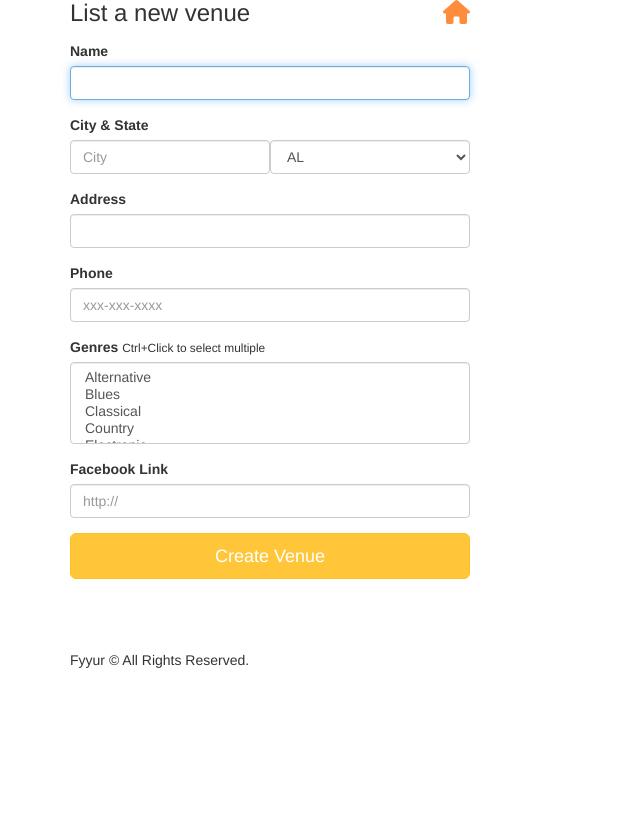
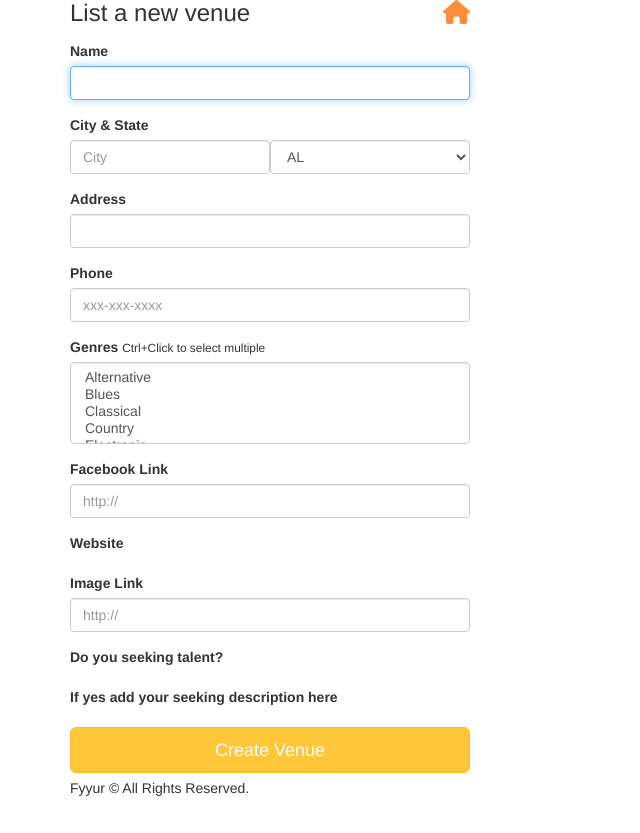
Before and after one commit to MElhomosy/Project1, a Flask app: template templates/forms/new_venue.html in a window 1280 px wide. Shown: the part 95-928 px from the top of the page, without its empty margins (0-640 px from the left). Before the commit the page ends 763 px from the top, so only its background shows below. Run offline with Flask 2, Linux system fonts and the light colour scheme; the template is opened without the code that fills it: values that come from a table or form of the project are taken from there, others are empty; some libraries are stand-ins or nearby versions.

Commit message:
commit 8_2
adding the new fields to the forms

```diff
--- a/templates/forms/new_show.html
+++ b/templates/forms/new_show.html
@@ -18,7 +18,7 @@
           <label for="start_time">Start Time</label>
           {{ form.start_time(class_ = 'form-control', placeholder='YYYY-MM-DD HH:MM', autofocus = true) }}
         </div>
-      <input type="submit" value="Create Venue" class="btn btn-primary btn-lg btn-block">
+      <input type="submit" value="Create Show" class="btn btn-primary btn-lg btn-block">
     </form>
   </div>
 {% endblock %}
--- a/templates/forms/new_venue.html
+++ b/templates/forms/new_venue.html
@@ -33,9 +33,25 @@
         {{ form.genres(class_ = 'form-control', placeholder='Genres, separated by commas', autofocus = true) }}
       </div>
       <div class="form-group">
-          <label for="genres">Facebook Link</label>
-          {{ form.facebook_link(class_ = 'form-control', placeholder='http://', autofocus = true) }}
-        </div>
+        <label for="facebook_link">Facebook Link</label>
+        {{ form.facebook_link(class_ = 'form-control', placeholder='http://', autofocus = true) }}
+      </div>
+      <div class="form-group">
+        <label for="website">Website</label>
+        {{ form.website(class_ = 'form-control', placeholder='http://', autofocus = true) }}
+      </div>
+      <div class="form-group">
+        <label for="image_link">Image Link</label>
+        {{ form.image_link(class_ = 'form-control', placeholder='http://', autofocus = true) }}
+      </div>
+      <div class="form-group">
+        <label for="seeking_talent">Do you seeking talent?</label>
+        {{ form.seeking_talent(class_ = 'form-control', placeholder='http://', autofocus = true) }}
+      </div>
+      <div class="form-group">
+        <label for="seeking_description">If yes add your seeking description here</label>
+        {{ form.seeking_description(class_ = 'form-control', placeholder='http://', autofocus = true) }}
+      </div>
       <input type="submit" value="Create Venue" class="btn btn-primary btn-lg btn-block">
     </form>
   </div>
```
Also changed, not shown: templates/forms/edit_artist.html (+19 -3 lines), templates/forms/edit_venue.html (+19 -3 lines), templates/forms/new_artist.html (+19 -3 lines).
